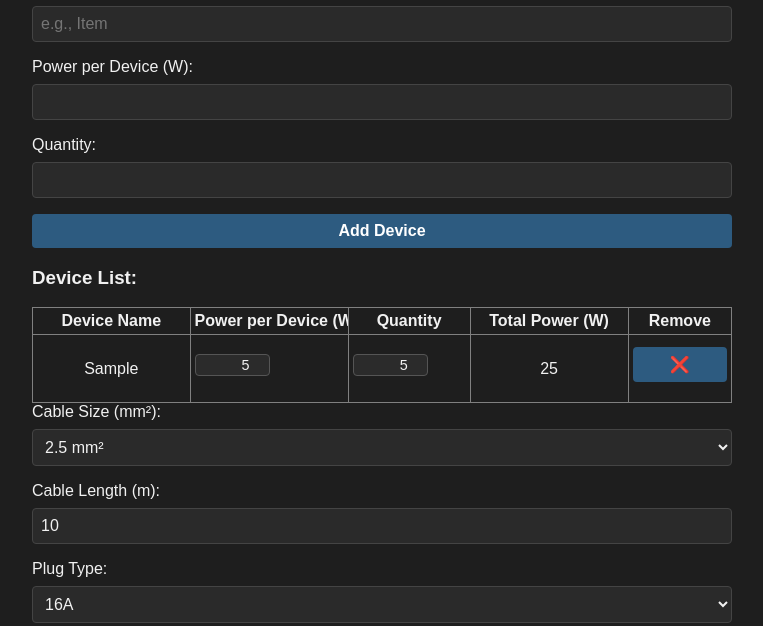
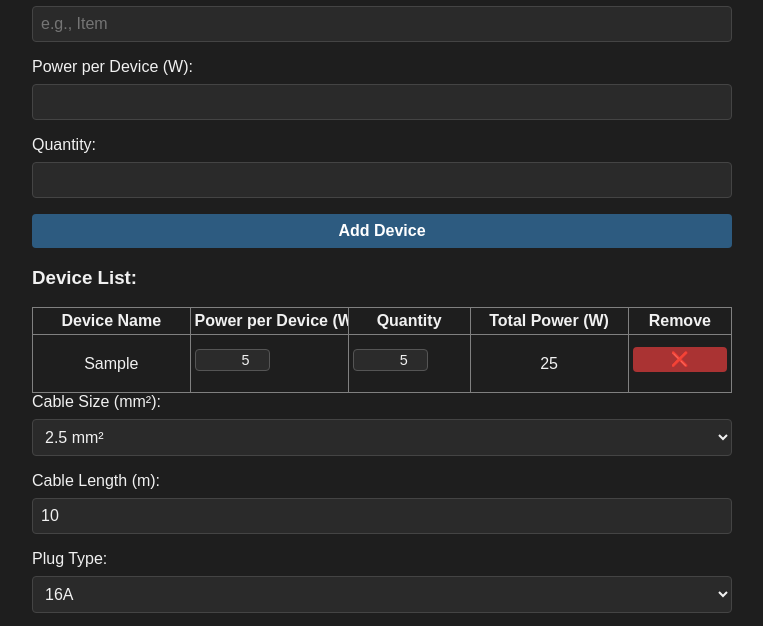
Before and after one commit to domtrotta/AmpLogic, a plain HTML site: page index.html in a window 1280 px wide. Both pictures are taken after typing "Sample", "5", "5" into the empty fields and a click on the button "Add Device". Shown: the part 132-758 px from the top of the page, without its empty margins (258-1021 px from the left). Drawn offline with Linux system fonts and the light colour scheme.

Commit message:
Add device remove button and improve overload suggestions

```diff
--- a/style.css
+++ b/style.css
@@ -99,3 +99,18 @@ button:hover {
   margin-top: 1rem;
   min-height: 50px;
 }
+
+#deviceList button {
+  background-color: #a33;
+  color: white;
+  border: none;
+  border-radius: 4px;
+  padding: 4px 8px;
+  font-size: 0.9rem;
+  cursor: pointer;
+  transition: background 0.3s ease;
+}
+
+#deviceList button:hover {
+  background-color: #d44;
+}
```
